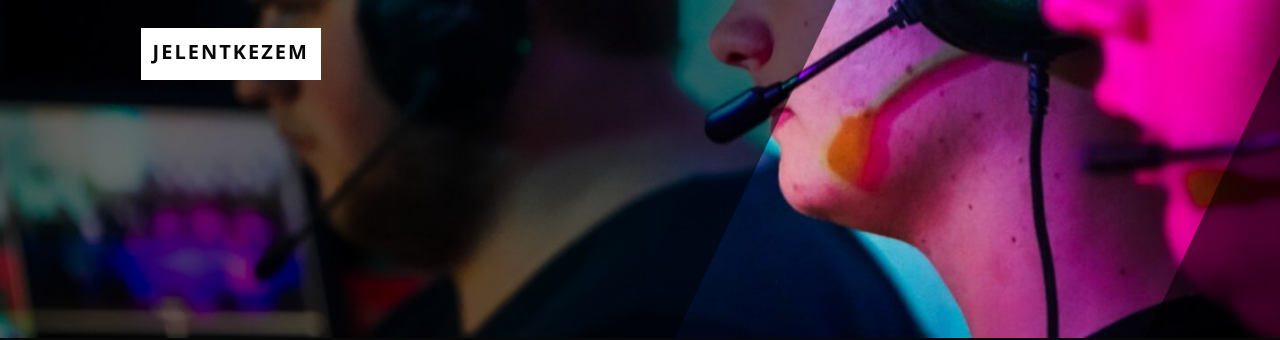
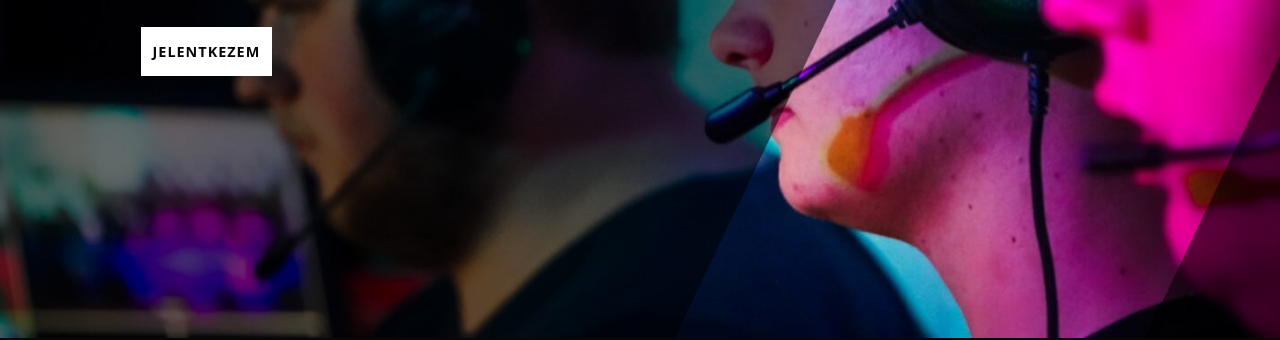
Before and after one commit to MystioDev/MathiaszNapok, a plain HTML site: page index.html in a window 1280 px wide. Shown: the part 462-802 px from the top of the page. Drawn offline with Linux system fonts and the light colour scheme.

Commit message:
Updated button's design

```diff
--- a/styles/default.css
+++ b/styles/default.css
@@ -63,16 +63,16 @@ a:hover {
 .button {
   padding-right: 12px;
   padding-left: 12px;
-  padding-top: 10px;
+  padding-top: 15px;
   padding-bottom: 15px;
 
   border: none;
   outline: none;
 
-  font-size: 1.25rem;
+  font-size: 0.9rem;
   font-weight: 700;
   text-transform: uppercase;
-  letter-spacing: 2px;
+  letter-spacing: 1px;
 }
 
 .bg-white {
```
